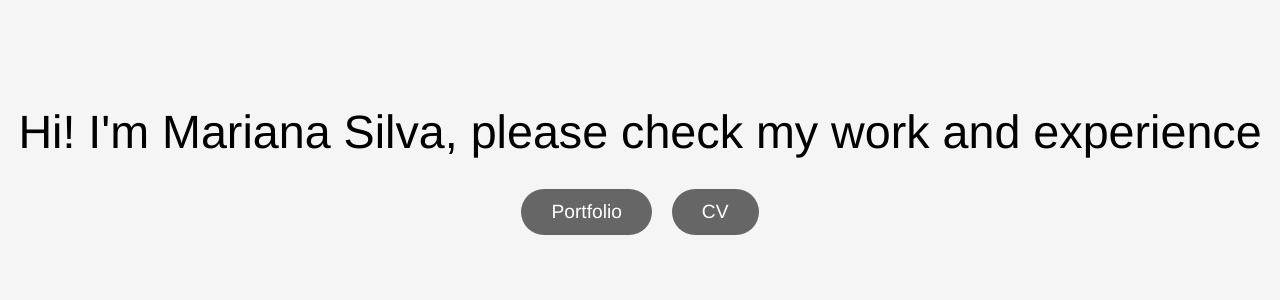
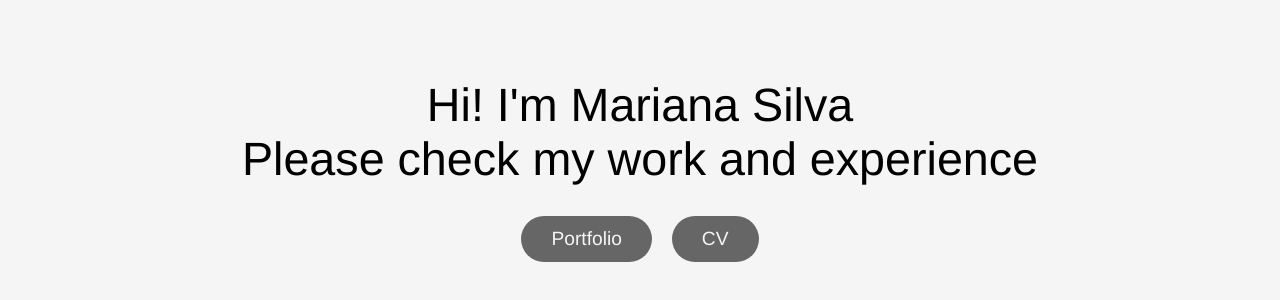
Before and after one commit to marianapsillva/portfolio, a plain HTML site: page index.html in a window 1280 px wide. Shown: the part 230-530 px from the top of the page. Drawn offline with Linux system fonts and the light colour scheme.

Commit message:
Update index.html

```diff
--- a/index.html
+++ b/index.html
@@ -12,7 +12,7 @@
     }
 
     body {
-      font-family: Helvetica, sans-serif;
+      font-family: Helvetica, Arial, sans-serif;
       background-color: #f5f5f5ff;
       color: black;
       display: flex;
@@ -34,14 +34,14 @@
 
     .buttons {
       display: flex;
-      flex-direction: row; /* Side by side */
+      flex-direction: row;
       justify-content: center;
       gap: 20px;
     }
 
     .cta {
       font-size: 1.2rem;
-      color: white;
+      color: #f5f5f5ff; /* Match text color to page background */
       text-decoration: none;
       background-color: #666666ff;
       padding: 12px 30px;
@@ -57,7 +57,7 @@
 </head>
 <body>
   <div class="container">
-    <p class="greeting">Hi! I'm Mariana Silva, please check my work and experience</p>
+    <p class="greeting">Hi! I'm Mariana Silva<br> Please check my work and experience</p>
     <div class="buttons">
       <a href="MarianaSilva_Portfolio_2025.pdf" class="cta" target="_blank">Portfolio</a>
       <a href="MarianaSilva_CV_2025.pdf" class="cta" target="_blank">CV</a>
```
